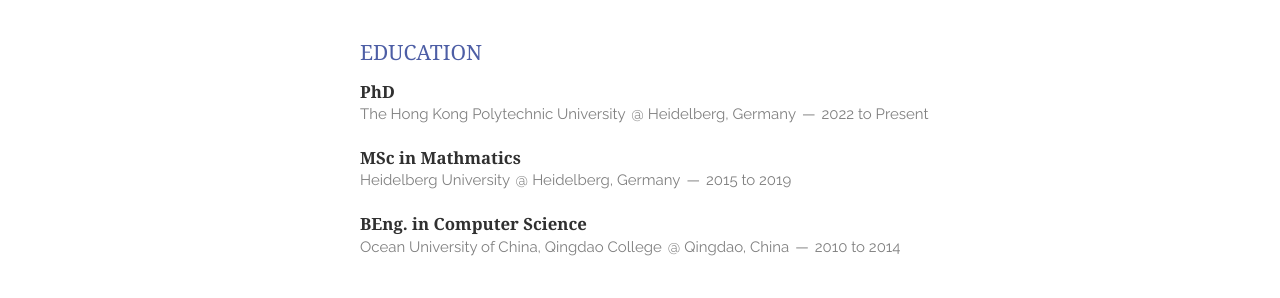
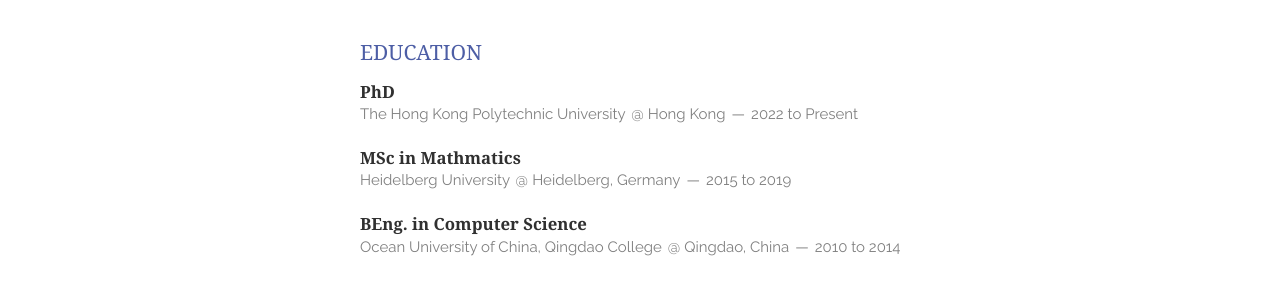
Before and after one commit to happyjin/happyjin.github.io, a Jekyll site: the page built from index.html, in a window 1280 px wide. Shown: the part 863-1161 px from the top of the page. Built offline with Jekyll 4.4.1, drawn with Linux system fonts in a browser that asks for light colours; nearby versions of some CDN libraries; Markdown is read by kramdown in place of the engine named in the settings; the list of posts is cut into pages by our own code.

Commit message:
Update education.html

```diff
--- a/_includes/education.html
+++ b/_includes/education.html
@@ -5,7 +5,7 @@
 		<h1>PhD</h1>
 		<!-- <span><a href="https://www.tugraz.at/">The Hong Kong Polytechnic University, Germany</a></span> -->
 		<span>The Hong Kong Polytechnic University</a></span>
-		<span><address>Heidelberg, Germany</address><time>2022 to Present</time></span>
+		<span><address>Hong Kong</address><time>2022 to Present</time></span>
 		</header>
 	</article>
 	<article>
```
